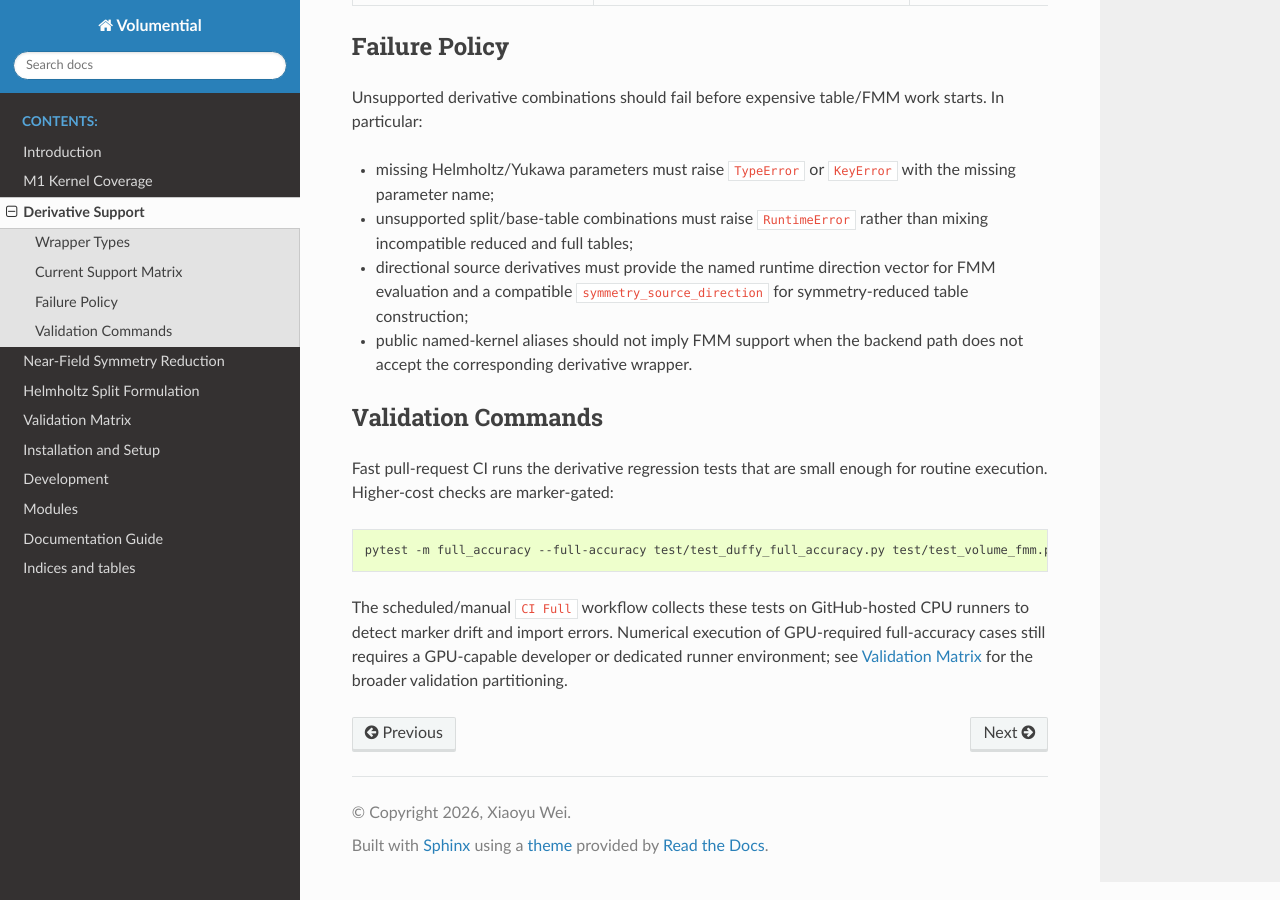
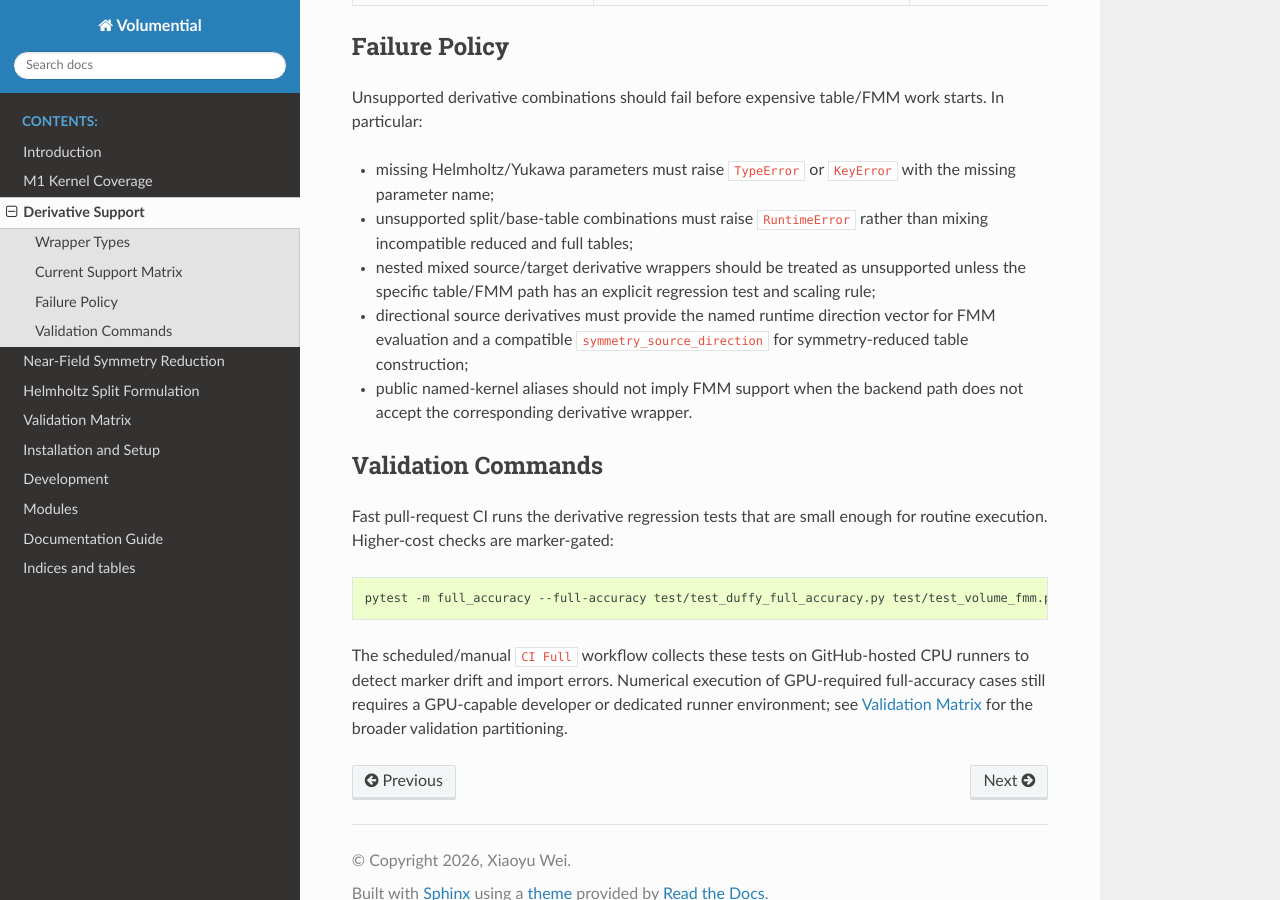
Before and after one commit to xywei/volumential, a Sphinx documentation site: the page built from doc/source/derivative_support.rst, in a window 1280 px wide and 900 px high, scrolled down 789 px. Built offline with Sphinx 7.4.7 and the Read the Docs theme 3.1.0, drawn with Linux system fonts in a browser that asks for light colours.

Commit message:
docs: narrow mixed derivative support claims
Address Codex review by documenting mixed source/target Volume FMM wrapper chains as unsupported unless the exact table/FMM path has a dedicated regression test and scaling rule.\n\nTested with: rtk git diff --check; python mixed-derivative wording check.

```diff
--- a/doc/source/derivative_support.rst
+++ b/doc/source/derivative_support.rst
@@ -69,8 +69,8 @@ Current Support Matrix
        derivative request.
      - Supported for axis and directional source derivative wrappers in the
        maintained split paths.
-     - Supported for maintained wrapper chains; unsupported combinations raise
-       explicit errors rather than silently falling back.
+     - Mixed source/target wrapper chains are not documented as supported in
+       the end-to-end FMM path unless a dedicated test covers that exact chain.
      - Regression and full-accuracy tests cover representative scalar,
        target-derivative, source-derivative, and split directional paths.
    * - Table-manager named-kernel API
@@ -91,6 +91,9 @@ starts. In particular:
   with the missing parameter name;
 - unsupported split/base-table combinations must raise ``RuntimeError`` rather
   than mixing incompatible reduced and full tables;
+- nested mixed source/target derivative wrappers should be treated as
+  unsupported unless the specific table/FMM path has an explicit regression
+  test and scaling rule;
 - directional source derivatives must provide the named runtime direction vector
   for FMM evaluation and a compatible ``symmetry_source_direction`` for
   symmetry-reduced table construction;
```
